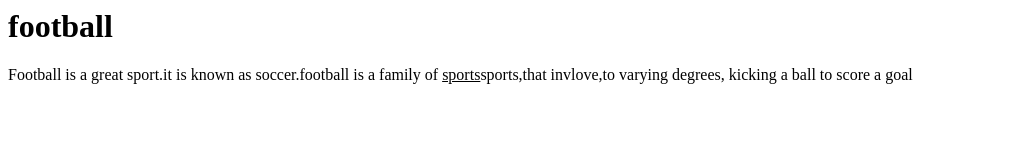
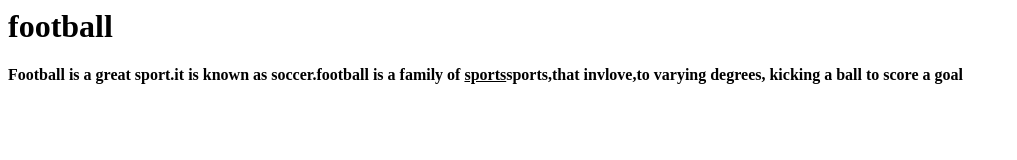
Before and after one commit to sarvesh66/website-creation, a plain HTML site: page index.html in a window 1280 px wide. Shown: the whole page, without its empty margins (0-1017 px from the left). Drawn offline with Linux system fonts and the light colour scheme.

Commit message:
Update index.html

```diff
--- a/index.html
+++ b/index.html
@@ -4,7 +4,7 @@
 </head>
 <body>
 <h1>football</h1>
-<p>Football is a great sport.it is known as soccer.football is a family of <u>sports</u>sports,that invlove,to varying degrees,
-kicking a ball to score a goal  </p>
+<p><b>Football is a great sport.it is known as soccer.football is a family of <u>sports</u>sports,that invlove,to varying degrees,
+kicking a ball to score a goal</b>  </p>
 </body>
 </html>
```
